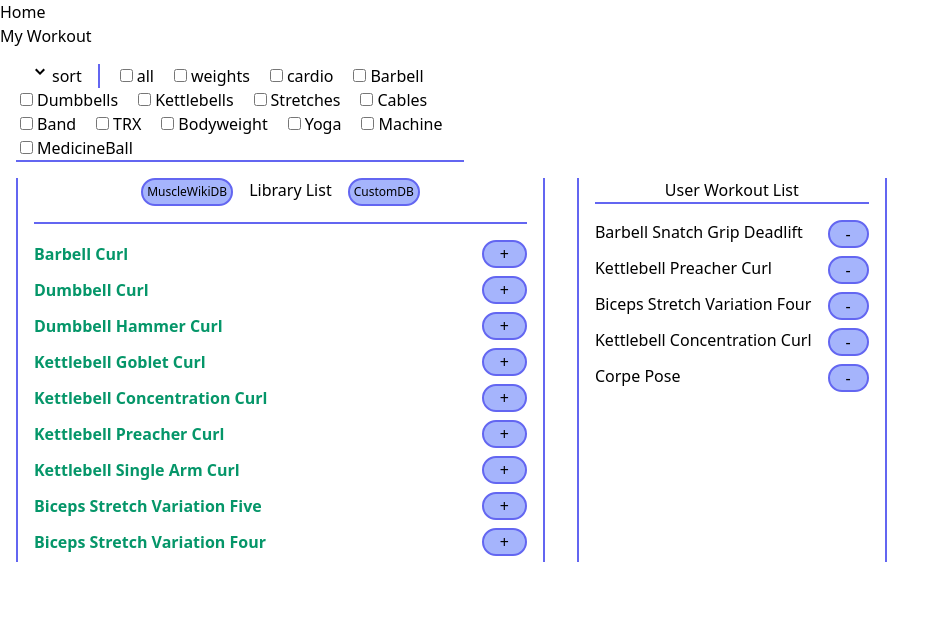
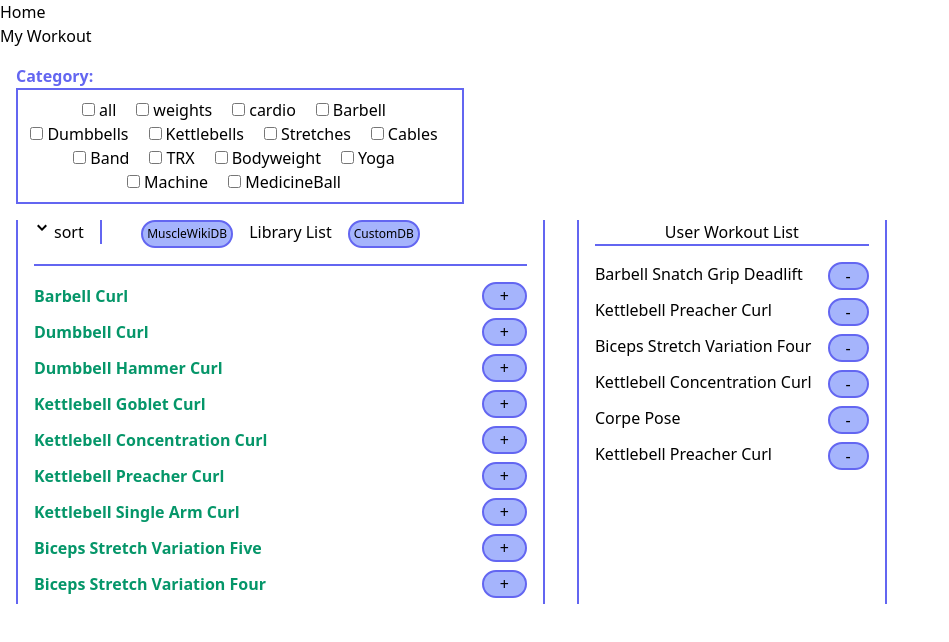
Before and after one commit to Natedaug/workout, a React (Create React App) app: page / in a window 1280 px wide. Shown: the top 642 px of the page, without its empty margins (0-949 px from the left). Built offline with nearby package versions, Linux system fonts and the light colour scheme; data requests are answered from the project's data file.

Commit message:
fixed sort toggle and general styling

```diff
--- a/src/components/Filter.js
+++ b/src/components/Filter.js
@@ -1,6 +1,5 @@
 import { useState, useEffect } from "react";
 import Checkbox from "./Checkbox";
-import Toggle from "./Toggle";
 import useExerciseContext from "../hooks/use-exercise-context";
 
 function Filter() {
@@ -53,10 +52,12 @@ function Filter() {
 	});
 
 	return (
-		<form className="flex flex-wrap	max-w-md m-4 w-fit border-b-2 border-b-indigo-500">
-			<Toggle label="sort" />
-			{renderedCheckbox}
-		</form>
+		<>
+			<h3 className="mt-4 font-bold text-indigo-500 ml-4">Category:</h3>
+			<form className="flex flex-wrap	max-w-md ml-4 mb-4 w-fit border-2 border-indigo-500 p-2 justify-center">
+				{renderedCheckbox}
+			</form>
+		</>
 	);
 }
 
--- a/src/components/Toggle.js
+++ b/src/components/Toggle.js
@@ -5,7 +5,7 @@ function Toggle({ label, rest }) {
 	const { isSortReverse, setIsSortReverse } = useExerciseContext();
 
 	return (
-		<label className="flex px-4 mr-4 cursor-pointer border-r-2 border-r-indigo-500">
+		<label className="absolute left-0 flex pr-4 mr-4 cursor-pointer border-r-2 border-r-indigo-500">
 			<div className="mr-1">
 				{isSortReverse ? <GoChevronUp /> : <GoChevronDown />}
 			</div>
--- a/src/components/library/LibraryList.js
+++ b/src/components/library/LibraryList.js
@@ -1,6 +1,7 @@
 import { useState } from "react";
 import useExerciseContext from "../../hooks/use-exercise-context";
 import LibraryListItem from "./LibraryListItem";
+import Toggle from "../Toggle";
 
 function LibraryList({ newExerciseLibrary }) {
 	const { exerciseLibrary, addExercise, activeFilters } = useExerciseContext();
@@ -47,7 +48,8 @@ function LibraryList({ newExerciseLibrary }) {
 
 	return (
 		<div className="border-x-2 border-indigo-500 px-4 max-h-96 overflow-auto min-w-[520px]">
-			<h3 className="border-b-2 border-indigo-500 flex justify-center mb-4">
+			<h3 className="relative	border-b-2 border-indigo-500 flex justify-center mb-4">
+				<Toggle label="sort" />
 				<button
 					onClick={() => setdb(!db)}
 					className={
--- a/src/components/library/LibraryListItem.js
+++ b/src/components/library/LibraryListItem.js
@@ -22,7 +22,7 @@ function LibraryListItem({ index, exercise, addExercise }) {
 	return (
 		<li key={index} className="my-2 flex justify-between">
 			<button
-				className="text-emerald-600	 font-bold"
+				className="text-emerald-600	font-bold w-full text-left hover:bg-indigo-200"
 				onClick={() => setShowModal(true)}
 			>
 				{exercise.label}
--- a/src/components/usersWorkout/WorkoutList.js
+++ b/src/components/usersWorkout/WorkoutList.js
@@ -9,7 +9,10 @@ function WorkoutList() {
 
 	const renderedList = workoutList.map((exercise, i) => {
 		return (
-			<li key={i} className="my-2 flex justify-between">
+			<li
+				key={i}
+				className="transition-all duration-1000	my-2 flex justify-between"
+			>
 				{exercise.label}
 				<button
 					className="rounded-full ml-4 border-2 border-indigo-500 bg-indigo-300 px-4"
--- a/src/pages/LibraryPage.js
+++ b/src/pages/LibraryPage.js
@@ -32,7 +32,9 @@ function HomePage() {
 	};
 
 	useEffect(() => {
+		console.log("...sorting");
 		setExerciseLibrary(sortLibrary(exerciseLibrary));
+		setNewExerciseLibrary(sortLibrary(newExerciseLibrary));
 	}, [isSortReverse]);
 
 	useEffect(() => {
```
Also changed, not shown: db.json.
